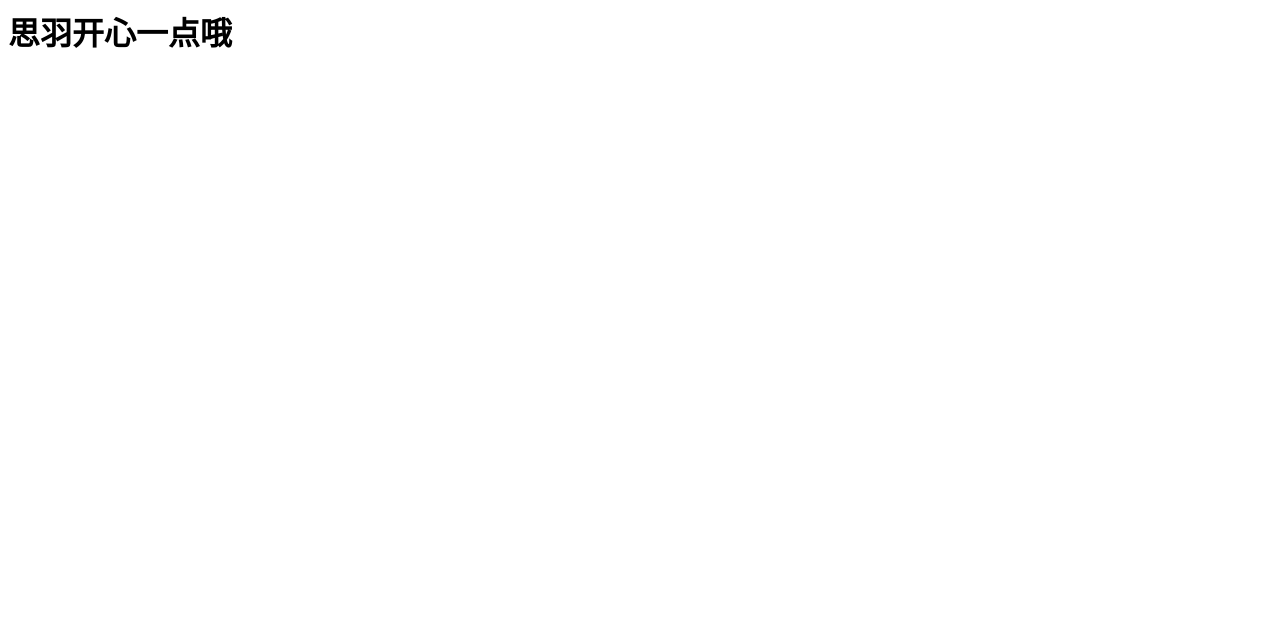
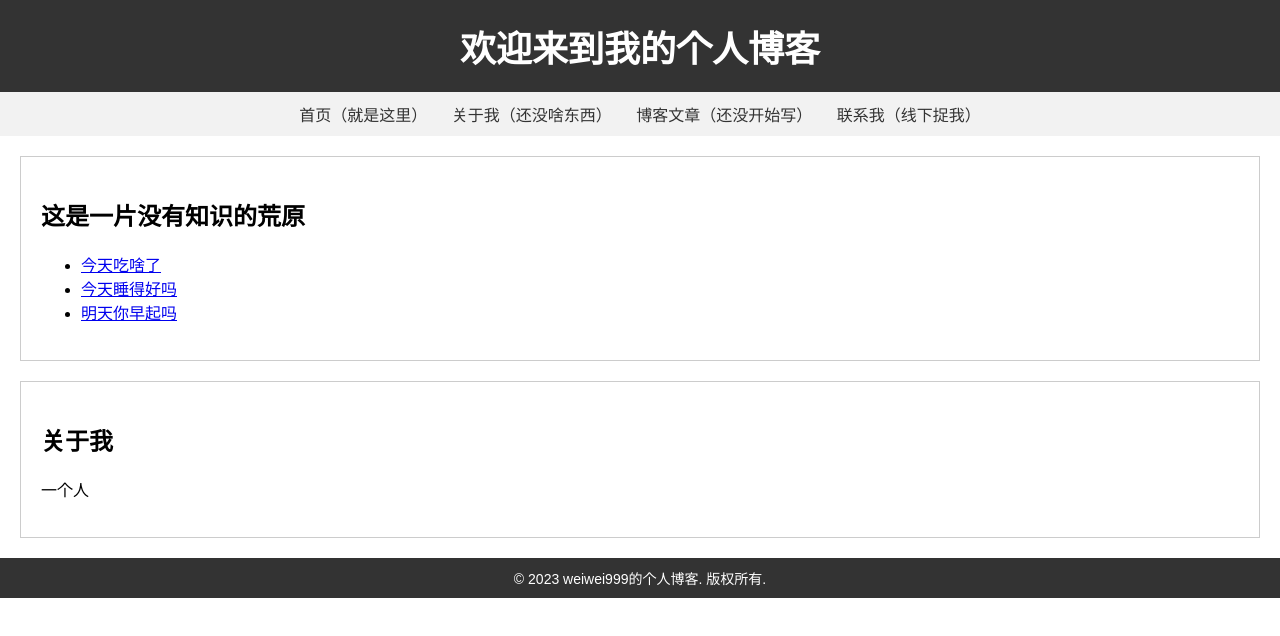
Before and after one commit to weiwei999999/weiwei999.github.io, a plain HTML site: page index.html in a window 1280 px wide. Drawn offline with Linux system fonts and the light colour scheme.

Commit message:
Update index.html

```diff
--- a/index.html
+++ b/index.html
@@ -1 +1,85 @@
-<h1>思羽开心一点哦</h1>
+<!DOCTYPE html>
+<html>
+<head>
+  <title>个人博客</title>
+  <style>
+    body {
+      font-family: Arial, sans-serif;
+      margin: 0;
+      padding: 0;
+    }
+
+    header {
+      background-color: #333;
+      color: #fff;
+      padding: 20px;
+      text-align: center;
+    }
+
+    h1 {
+      margin: 0;
+      font-size: 36px;
+    }
+
+    nav {
+      background-color: #f2f2f2;
+      padding: 10px;
+      text-align: center;
+    }
+
+    nav a {
+      color: #333;
+      text-decoration: none;
+      margin: 0 10px;
+    }
+
+    nav a:hover {
+      text-decoration: underline;
+    }
+
+    section {
+      padding: 20px;
+      margin: 20px;
+      border: 1px solid #ccc;
+    }
+
+    footer {
+      background-color: #333;
+      color: #fff;
+      padding: 10px;
+      text-align: center;
+      font-size: 14px;
+    }
+  </style>
+</head>
+<body>
+  <header>
+    <h1>欢迎来到我的个人博客</h1>
+  </header>
+
+  <nav>
+    <a href="#">首页（就是这里）</a>
+    <a href="#">关于我（还没啥东西）</a>
+    <a href="#">博客文章（还没开始写）</a>
+    <a href="#">联系我（线下捉我）</a>
+  </nav>
+
+  <section>
+    <h2>这是一片没有知识的荒原</h2>
+    <ul>
+      <li><a href="#">今天吃啥了</a></li>
+      <li><a href="#">今天睡得好吗</a></li>
+      <li><a href="#">明天你早起吗</a></li>
+    </ul>
+  </section>
+
+  <section>
+    <h2>关于我</h2>
+    <p>一个人</p>
+  </section>
+
+  <footer>
+    &copy; 2023 weiwei999的个人博客. 版权所有.
+  </footer>
+</body>
+</html>
```
